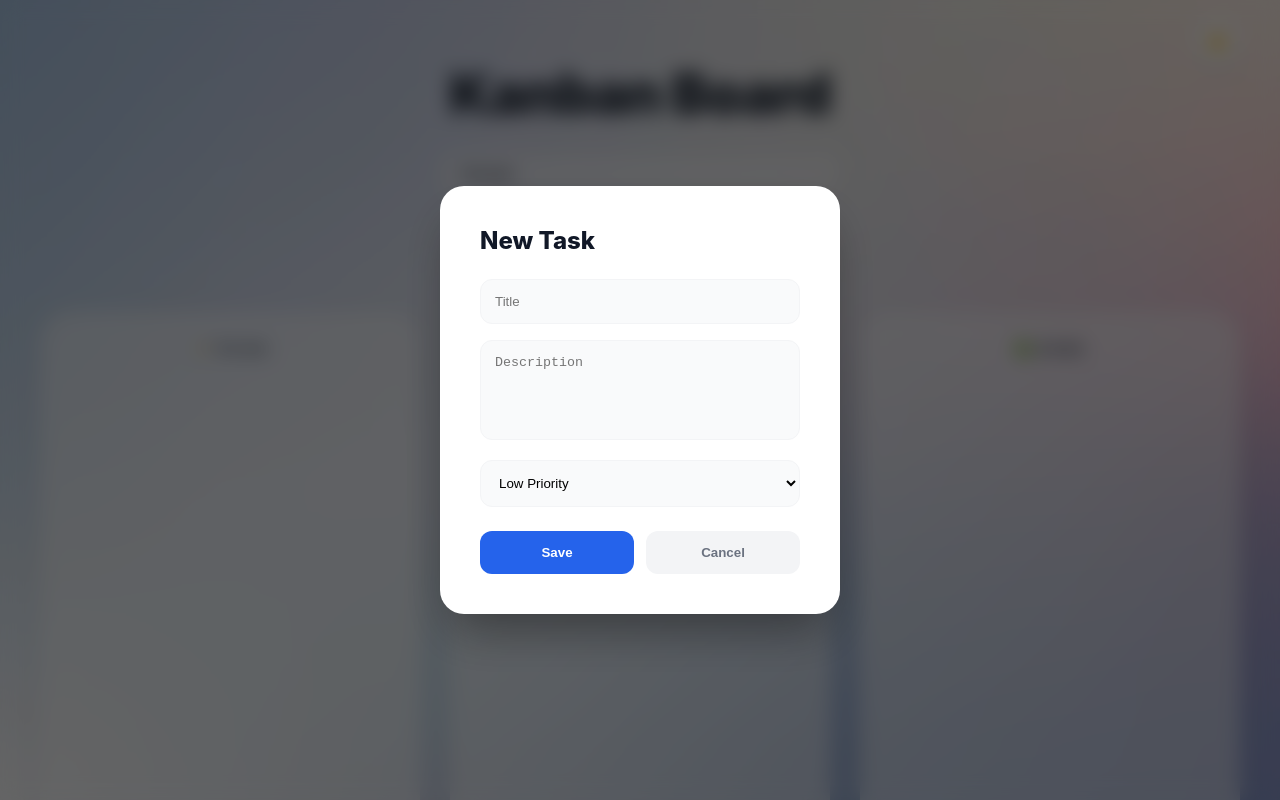
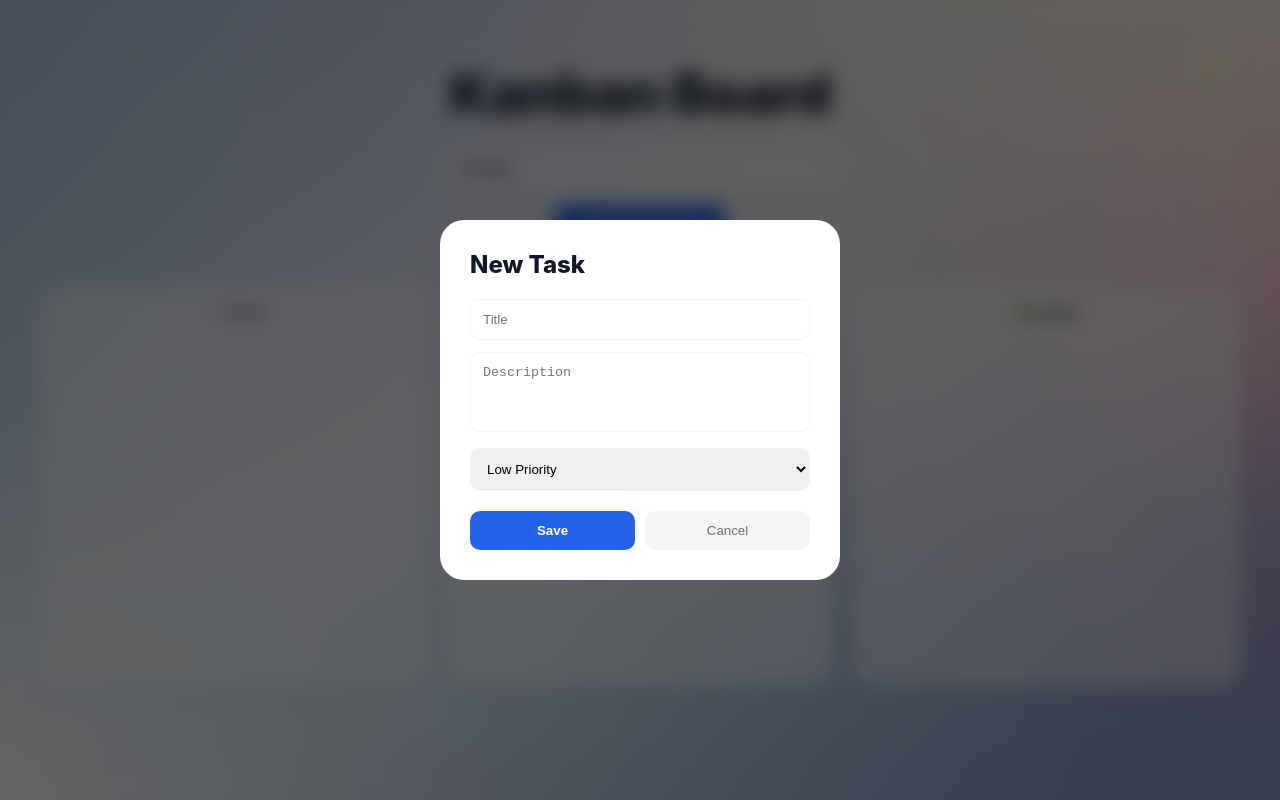
Before and after one commit to NamanDudhoria07/Kanban-project, a React (Vite) app: page / in a window 1280 px wide. Both pictures are taken after typing "Sample" into the empty fields and a click on the button "+ Add New Task". Built offline with nearby package versions, Linux system fonts and the light colour scheme.

Commit message:
Works in every environmentt now

```diff
--- a/index.html
+++ b/index.html
@@ -1,6 +1,7 @@
 <!doctype html>
 <html lang="en">
   <head>
+    <meta name="viewport" content="width=device-width, initial-scale=1.0" />
     <meta charset="UTF-8" />
     <link rel="icon" type="image/svg+xml" href="/vite.svg" />
     <meta name="viewport" content="width=device-width, initial-scale=1.0" />
--- a/src/App.jsx
+++ b/src/App.jsx
@@ -96,10 +96,7 @@ function App() {
 
   return (
     <div style={{
-      // Dynamically switch between your two JPG backgrounds
-      backgroundImage: isDarkMode
-        ? 'url("/dark-mode-kanban.jpg")'
-        : 'url("/light-mode-kanban.jpg")',
+      backgroundImage: isDarkMode ? 'url("/dark-mode-kanban.jpg")' : 'url("/light-mode-kanban.jpg")',
       backgroundSize: 'cover',
       backgroundPosition: 'center',
       backgroundAttachment: 'fixed',
@@ -107,43 +104,47 @@ function App() {
       display: 'flex',
       flexDirection: 'column',
       alignItems: 'center',
-      padding: '60px 20px',
+      // Dynamic padding for mobile
+      padding: 'clamp(20px, 5vw, 60px) clamp(10px, 3vw, 20px)',
       fontFamily: '"Inter", sans-serif',
-      transition: 'background-image 0.5s ease-in-out'
+      transition: 'background-image 0.5s ease-in-out',
+      boxSizing: 'border-box',
+      overflowX: 'hidden'
     }}>
       <div style={{ width: '100%', maxWidth: '1200px', position: 'relative' }}>
 
         <button
           onClick={() => setIsDarkMode(!isDarkMode)}
           style={{
-            position: 'absolute', top: '-40px', right: '0',
+            position: 'absolute', top: '-10px', right: '10px',
             backgroundColor: isDarkMode ? 'rgba(255,255,255,0.1)' : 'white',
-            border: 'none', borderRadius: '50%', width: '45px', height: '45px',
-            cursor: 'pointer', fontSize: '1.2rem', boxShadow: '0 4px 10px rgba(0,0,0,0.1)',
+            border: 'none', borderRadius: '50%', width: '40px', height: '40px',
+            cursor: 'pointer', fontSize: '1.1rem', boxShadow: '0 4px 10px rgba(0,0,0,0.1)',
             display: 'flex', alignItems: 'center', justifyContent: 'center',
-            transition: 'all 0.3s ease', color: isDarkMode ? 'white' : 'black'
+            zIndex: 10
           }}
         >
           {isDarkMode ? '🌙' : '☀️'}
         </button>
 
-        <header style={{ textAlign: 'center', marginBottom: '50px' }}>
+        <header style={{ textAlign: 'center', marginBottom: '40px' }}>
+          {/* Responsive font size */}
           <h1 style={{
-            fontSize: '3.5rem', fontWeight: '900',
+            fontSize: 'clamp(2rem, 8vw, 3.5rem)', fontWeight: '900',
             color: isDarkMode ? '#f8fafc' : '#1f2937',
-            marginBottom: '25px', letterSpacing: '-0.02em'
+            marginBottom: '20px', letterSpacing: '-0.02em'
           }}>
             Kanban Board
           </h1>
 
-          <div style={{ display: 'flex', flexDirection: 'column', alignItems: 'center', gap: '20px' }}>
+          <div style={{ display: 'flex', flexDirection: 'column', alignItems: 'center', gap: '15px' }}>
             <input
               type="text"
               placeholder="Search tasks..."
               value={searchTerm}
               onChange={(e) => setSearchTerm(e.target.value)}
               style={{
-                width: '100%', maxWidth: '400px', padding: '12px 20px',
+                width: '90%', maxWidth: '400px', padding: '12px 20px',
                 borderRadius: '15px', border: 'none', outline: 'none',
                 backgroundColor: isDarkMode ? 'rgba(255,255,255,0.15)' : 'rgba(255,255,255,0.4)',
                 backdropFilter: 'blur(10px)', color: isDarkMode ? 'white' : '#1f2937',
@@ -155,10 +156,9 @@ function App() {
             <button
               onClick={() => { setIsEditing(null); setNewTask({ title: '', description: '', priority: 'low' }); setShowModal(true); }}
               style={{
-                backgroundColor: '#2563eb', color: 'white', padding: '14px 32px',
-                borderRadius: '14px', border: 'none', cursor: 'pointer',
-                fontWeight: 'bold', fontSize: '1rem',
-                boxShadow: isDarkMode ? '0 10px 20px -5px rgba(37, 99, 235, 0.2)' : '0 10px 20px -5px rgba(37, 99, 235, 0.4)'
+                backgroundColor: '#2563eb', color: 'white', padding: '12px 28px',
+                borderRadius: '12px', border: 'none', cursor: 'pointer',
+                fontWeight: 'bold', fontSize: '0.95rem'
               }}
             >
               + Add New Task
@@ -168,59 +168,65 @@ function App() {
 
         {showModal && (
           <div style={{ position: 'fixed', top: 0, left: 0, width: '100%', height: '100%', backgroundColor: 'rgba(0,0,0,0.6)', backdropFilter: 'blur(10px)', display: 'flex', justifyContent: 'center', alignItems: 'center', zIndex: 100 }}>
-            <div style={{ backgroundColor: isDarkMode ? '#1e293b' : 'white', padding: '40px', borderRadius: '24px', width: '400px', boxShadow: '0 25px 50px -12px rgba(0,0,0,0.4)' }}>
-              <h2 style={{ marginBottom: '24px', fontWeight: '800', color: isDarkMode ? '#f1f5f9' : '#111827' }}>{isEditing ? 'Edit Task' : 'New Task'}</h2>
+            <div style={{ backgroundColor: isDarkMode ? '#1e293b' : 'white', padding: '30px', borderRadius: '24px', width: '90%', maxWidth: '400px' }}>
+              <h2 style={{ marginBottom: '20px', fontWeight: '800', color: isDarkMode ? '#f1f5f9' : '#111827' }}>{isEditing ? 'Edit Task' : 'New Task'}</h2>
               <form onSubmit={handleSaveTask}>
                 <input
                   type="text" placeholder="Title" required
                   value={newTask.title}
                   onChange={(e) => setNewTask({...newTask, title: e.target.value})}
-                  style={{ width: '100%', padding: '14px', marginBottom: '16px', borderRadius: '12px', border: isDarkMode ? '1px solid #334155' : '1px solid #f3f4f6', backgroundColor: isDarkMode ? '#0f172a' : '#f9fafb', color: isDarkMode ? 'white' : 'black', outline: 'none' }}
+                  style={{ width: '100%', padding: '12px', marginBottom: '12px', borderRadius: '10px', border: '1px solid #f3f4f6', boxSizing: 'border-box' }}
                 />
                 <textarea
                   placeholder="Description"
                   value={newTask.description}
                   onChange={(e) => setNewTask({...newTask, description: e.target.value})}
-                  style={{ width: '100%', padding: '14px', marginBottom: '16px', borderRadius: '12px', border: isDarkMode ? '1px solid #334155' : '1px solid #f3f4f6', backgroundColor: isDarkMode ? '#0f172a' : '#f9fafb', color: isDarkMode ? 'white' : 'black', height: '100px', resize: 'none', outline: 'none' }}
+                  style={{ width: '100%', padding: '12px', marginBottom: '12px', borderRadius: '10px', border: '1px solid #f3f4f6', height: '80px', resize: 'none', boxSizing: 'border-box' }}
                 />
                 <select
                   value={newTask.priority}
                   onChange={(e) => setNewTask({...newTask, priority: e.target.value})}
-                  style={{ width: '100%', padding: '14px', marginBottom: '24px', borderRadius: '12px', border: isDarkMode ? '1px solid #334155' : '1px solid #f3f4f6', backgroundColor: isDarkMode ? '#0f172a' : '#f9fafb', color: isDarkMode ? 'white' : 'black', outline: 'none' }}
+                  style={{ width: '100%', padding: '12px', marginBottom: '20px', borderRadius: '10px', border: '1px solid #f3f4f6', boxSizing: 'border-box' }}
                 >
                   <option value="high">High Priority</option>
                   <option value="medium">Medium Priority</option>
                   <option value="low">Low Priority</option>
                 </select>
-                <div style={{ display: 'flex', gap: '12px' }}>
-                  <button type="submit" style={{ flex: 1, backgroundColor: '#2563eb', color: 'white', padding: '14px', borderRadius: '12px', border: 'none', fontWeight: 'bold' }}>Save</button>
-                  <button type="button" onClick={() => setShowModal(false)} style={{ flex: 1, backgroundColor: isDarkMode ? '#334155' : '#f3f4f6', color: isDarkMode ? '#cbd5e1' : '#6b7280', padding: '14px', borderRadius: '12px', border: 'none', fontWeight: 'bold' }}>Cancel</button>
+                <div style={{ display: 'flex', gap: '10px' }}>
+                  <button type="submit" style={{ flex: 1, backgroundColor: '#2563eb', color: 'white', padding: '12px', borderRadius: '10px', border: 'none', fontWeight: 'bold' }}>Save</button>
+                  <button type="button" onClick={() => setShowModal(false)} style={{ flex: 1, backgroundColor: isDarkMode ? '#334155' : '#f3f4f6', color: isDarkMode ? '#cbd5e1' : '#6b7280', padding: '12px', borderRadius: '10px', border: 'none' }}>Cancel</button>
                 </div>
               </form>
             </div>
           </div>
         )}
 
-        <div style={{ display: 'flex', gap: '30px', alignItems: 'flex-start' }}>
+        {/* MOBILE RESPONSIVE GRID: flexWrap + minWidth */}
+        <div style={{
+          display: 'flex',
+          flexWrap: 'wrap',
+          gap: '20px',
+          justifyContent: 'center',
+          width: '100%'
+        }}>
           {['todo', 'inProgress', 'done'].map((col) => (
             <div
               key={col} onDragOver={onDragOver} onDrop={(e) => onDrop(e, col)}
               style={{
                 backgroundColor: isDarkMode ? 'rgba(15, 23, 42, 0.85)' : 'rgba(255, 255, 255, 0.45)',
                 backdropFilter: 'blur(20px)', WebkitBackdropFilter: 'blur(20px)',
-                padding: '30px', borderRadius: '32px', width: '33.33%',
-                minHeight: '650px', border: isDarkMode ? '1px solid rgba(255,255,255,0.08)' : 'none',
-                boxShadow: isDarkMode ? '0 20px 40px rgba(0, 0, 0, 0.4)' : '0 10px 40px rgba(0, 0, 0, 0.04)',
-                transition: 'all 0.3s ease'
+                padding: '20px', borderRadius: '24px',
+                flex: '1 1 300px', // Shrinks to 300px then stacks
+                maxWidth: '400px',
+                minHeight: '400px', border: isDarkMode ? '1px solid rgba(255,255,255,0.08)' : 'none',
+                boxShadow: '0 10px 30px rgba(0, 0, 0, 0.04)'
               }}
-              onMouseEnter={(e) => e.currentTarget.style.transform = 'translateY(-10px)'}
-              onMouseLeave={(e) => e.currentTarget.style.transform = 'translateY(0)'}
             >
-              <h2 style={{ textTransform: 'uppercase', fontSize: '0.85rem', fontWeight: '900', color: isDarkMode ? '#cbd5e1' : '#4b5563', marginBottom: '35px', textAlign: 'center', letterSpacing: '0.15em' }}>
+              <h2 style={{ textTransform: 'uppercase', fontSize: '0.8rem', fontWeight: '900', color: isDarkMode ? '#cbd5e1' : '#4b5563', marginBottom: '25px', textAlign: 'center', letterSpacing: '0.1em' }}>
                 {col === 'inProgress' ? '🚀 In Progress' : col === 'todo' ? '📝 To Do' : '✅ Done'}
               </h2>
 
-              <div style={{ display: 'flex', flexDirection: 'column', gap: '16px' }}>
+              <div style={{ display: 'flex', flexDirection: 'column', gap: '12px' }}>
                 {[...tasks[col]]
                   .filter(task => task.title.toLowerCase().includes(searchTerm.toLowerCase()))
                   .sort((a, b) => (priorityWeight[b.priority] || 0) - (priorityWeight[a.priority] || 0))
@@ -229,28 +235,21 @@ function App() {
                     style={{
                       position: 'relative',
                       backgroundColor: isDarkMode ? '#1e293b' : 'rgba(255, 255, 255, 0.9)',
-                      padding: '24px', borderRadius: '20px', cursor: 'grab',
+                      padding: '18px', borderRadius: '16px', cursor: 'grab',
                       border: isDarkMode ? '1px solid rgba(255,255,255,0.03)' : 'none'
                     }}
                   >
-                    <div style={{ display: 'flex', justifyContent: 'space-between', alignItems: 'center', marginBottom: '12px' }}>
-                      <div style={{ display: 'flex', alignItems: 'center', gap: '8px' }}>
-                        <div style={{ width: '10px', height: '10px', borderRadius: '50%', backgroundColor: getDotColor(task.priority) }}></div>
-                        <span style={{ fontSize: '10px', fontWeight: '800', color: isDarkMode ? '#94a3b8' : '#9ca3af', textTransform: 'uppercase' }}>{task.priority}</span>
+                    <div style={{ display: 'flex', justifyContent: 'space-between', alignItems: 'center', marginBottom: '8px' }}>
+                      <div style={{ display: 'flex', alignItems: 'center', gap: '6px' }}>
+                        <div style={{ width: '8px', height: '8px', borderRadius: '50%', backgroundColor: getDotColor(task.priority) }}></div>
+                        <span style={{ fontSize: '9px', fontWeight: '800', color: isDarkMode ? '#94a3b8' : '#9ca3af' }}>{task.priority}</span>
                       </div>
 
-                      <div style={{ position: 'relative' }} ref={activeMenu === task.id ? menuRef : null}>
-                        <button onClick={(e) => { e.stopPropagation(); setActiveMenu(activeMenu === task.id ? null : task.id); }} style={{ background: 'none', border: 'none', cursor: 'pointer', color: isDarkMode ? '#475569' : '#d1d5db', fontSize: '1.2rem' }}>⋮</button>
-                        {activeMenu === task.id && (
-                          <div style={{ position: 'absolute', right: 0, top: '25px', backgroundColor: isDarkMode ? '#334155' : 'white', borderRadius: '12px', boxShadow: '0 10px 30px rgba(0,0,0,0.4)', zIndex: 10, width: '120px', border: isDarkMode ? '1px solid #475569' : '1px solid #f3f4f6', overflow: 'hidden' }}>
-                            <button onClick={() => { const t = tasks[col].find(x => x.id === task.id); setIsEditing({ col, taskId: task.id }); setNewTask({ title: t.title, description: t.description, priority: t.priority }); setShowModal(true); setActiveMenu(null); }} style={{ display: 'block', width: '100%', padding: '12px', border: 'none', background: 'none', textAlign: 'left', cursor: 'pointer', fontSize: '0.85rem', color: isDarkMode ? '#f1f5f9' : '#1f2937' }}>Edit Task</button>
-                            <button onClick={() => deleteTask(col, task.id)} style={{ display: 'block', width: '100%', padding: '12px', border: 'none', background: 'none', textAlign: 'left', cursor: 'pointer', fontSize: '0.85rem', color: '#ef4444' }}>Delete</button>
-                          </div>
-                        )}
-                      </div>
+                      <button onClick={() => { setIsEditing({ col, taskId: task.id }); const t = tasks[col].find(x => x.id === task.id); setNewTask({ title: t.title, description: t.description, priority: t.priority }); setShowModal(true); }} style={{ background: 'none', border: 'none', cursor: 'pointer', color: '#d1d5db' }}>⋮</button>
                     </div>
-                    <h3 style={{ margin: '0 0 6px 0', fontSize: '1.15rem', fontWeight: '800', color: isDarkMode ? '#f1f5f9' : '#1f2937' }}>{task.title}</h3>
-                    <p style={{ margin: 0, fontSize: '0.9rem', color: isDarkMode ? '#94a3b8' : '#6b7280', lineHeight: '1.6' }}>{task.description}</p>
+                    <h3 style={{ margin: '0 0 4px 0', fontSize: '1rem', fontWeight: '800', color: isDarkMode ? '#f1f5f9' : '#1f2937' }}>{task.title}</h3>
+                    <p style={{ margin: 0, fontSize: '0.8rem', color: isDarkMode ? '#94a3b8' : '#6b7280' }}>{task.description}</p>
+                    <button onClick={() => deleteTask(col, task.id)} style={{ position: 'absolute', bottom: '10px', right: '10px', background: 'none', border: 'none', color: '#ef4444', fontSize: '0.7rem', cursor: 'pointer' }}>Delete</button>
                   </div>
                 ))}
               </div>
```
